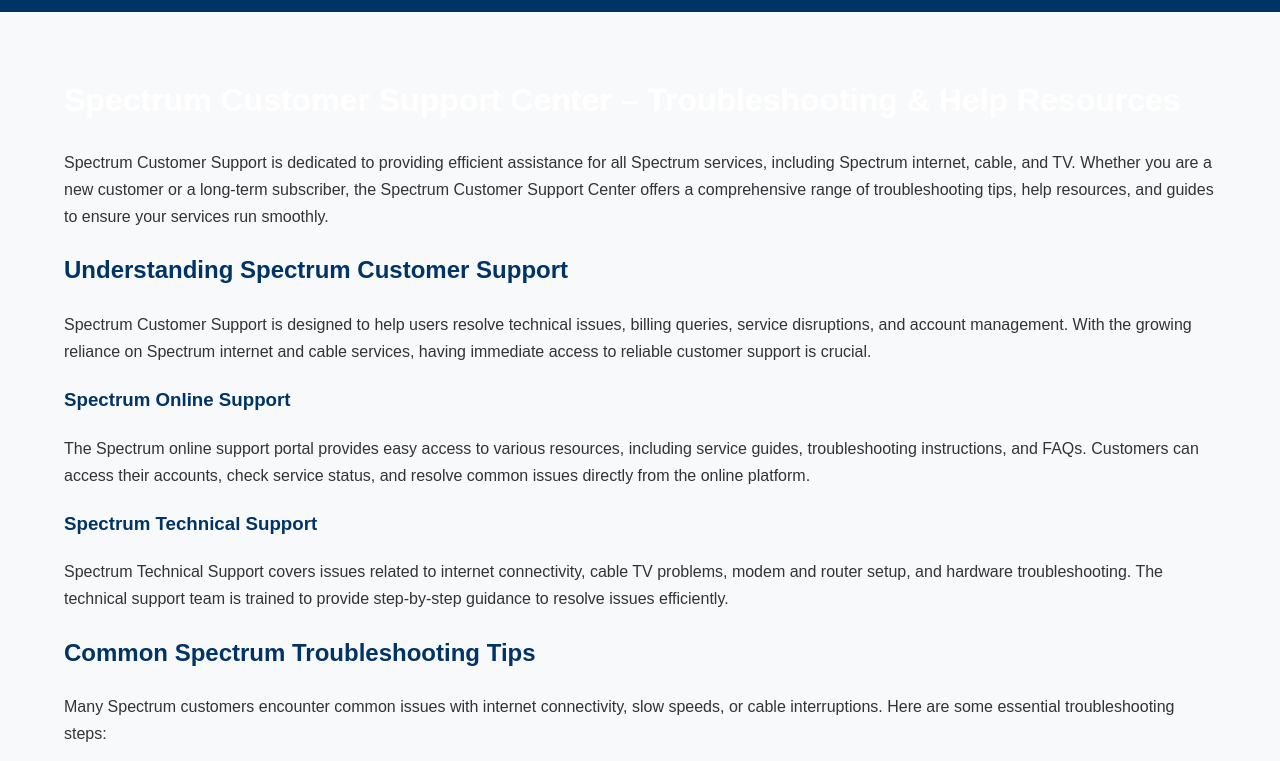
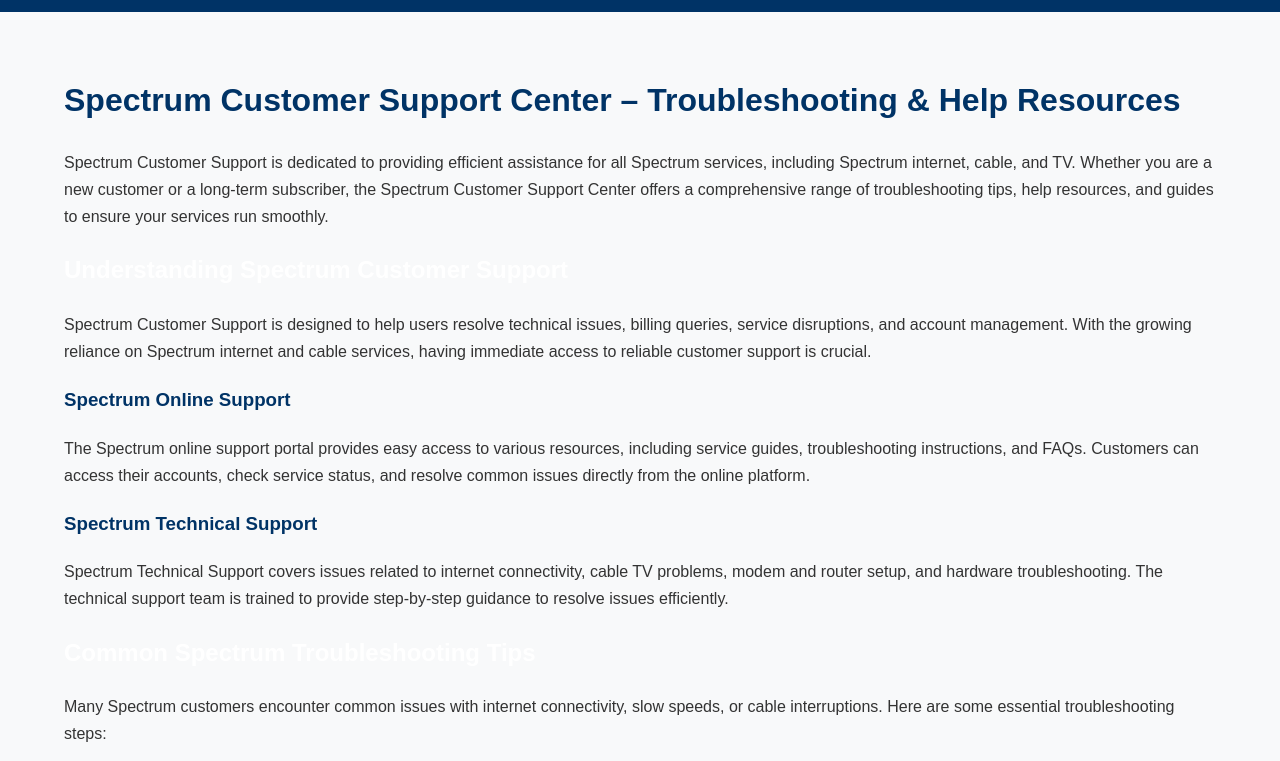
Before and after one commit to lexismith8976-ai/Spectrumcustomersupport, a plain HTML site: page index.html in a window 1280 px wide. Shown: the part 99-860 px from the top of the page. Drawn offline with Linux system fonts and the light colour scheme.

Commit message:
Update index.html

```diff
--- a/index.html
+++ b/index.html
@@ -70,11 +70,11 @@
             padding: 40px 0;
         }
 
-        h1{
+        h2{
             color:white;
         }
 
-        h2, h3 {
+        h1, h3 {
             color: #003366;
         }
 
```
